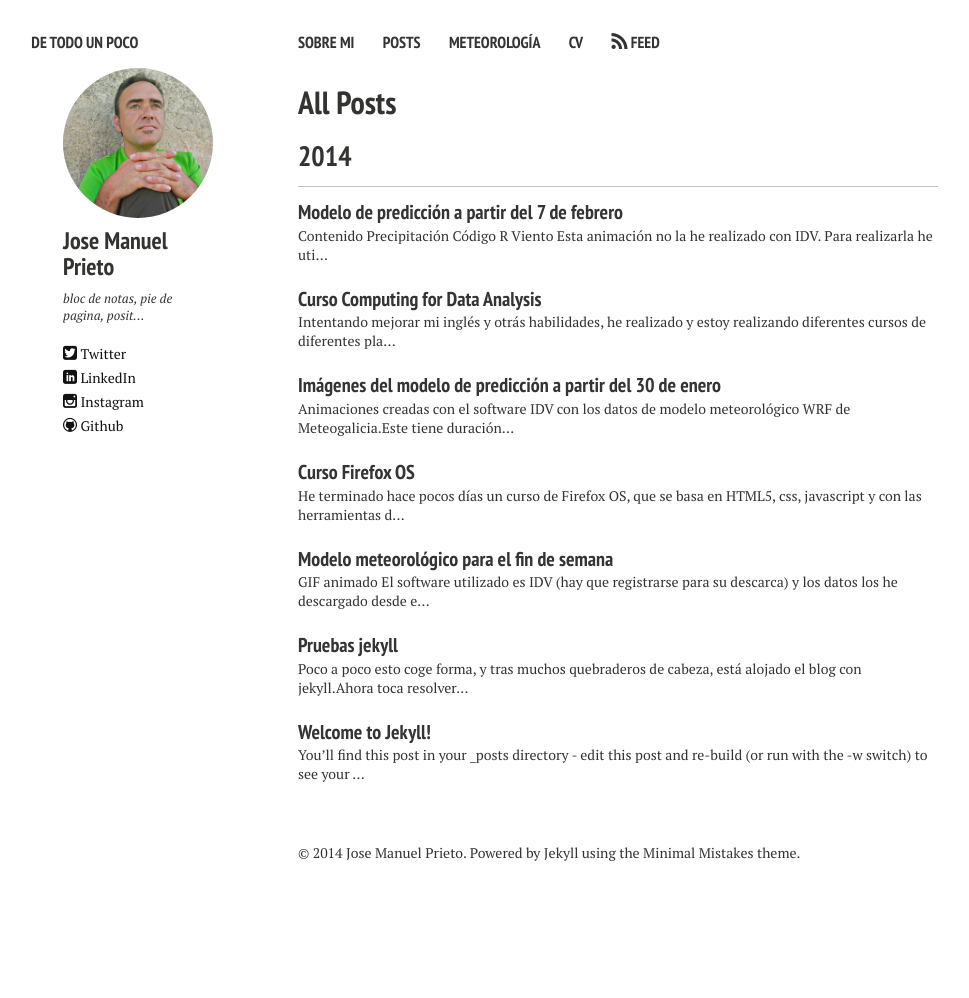
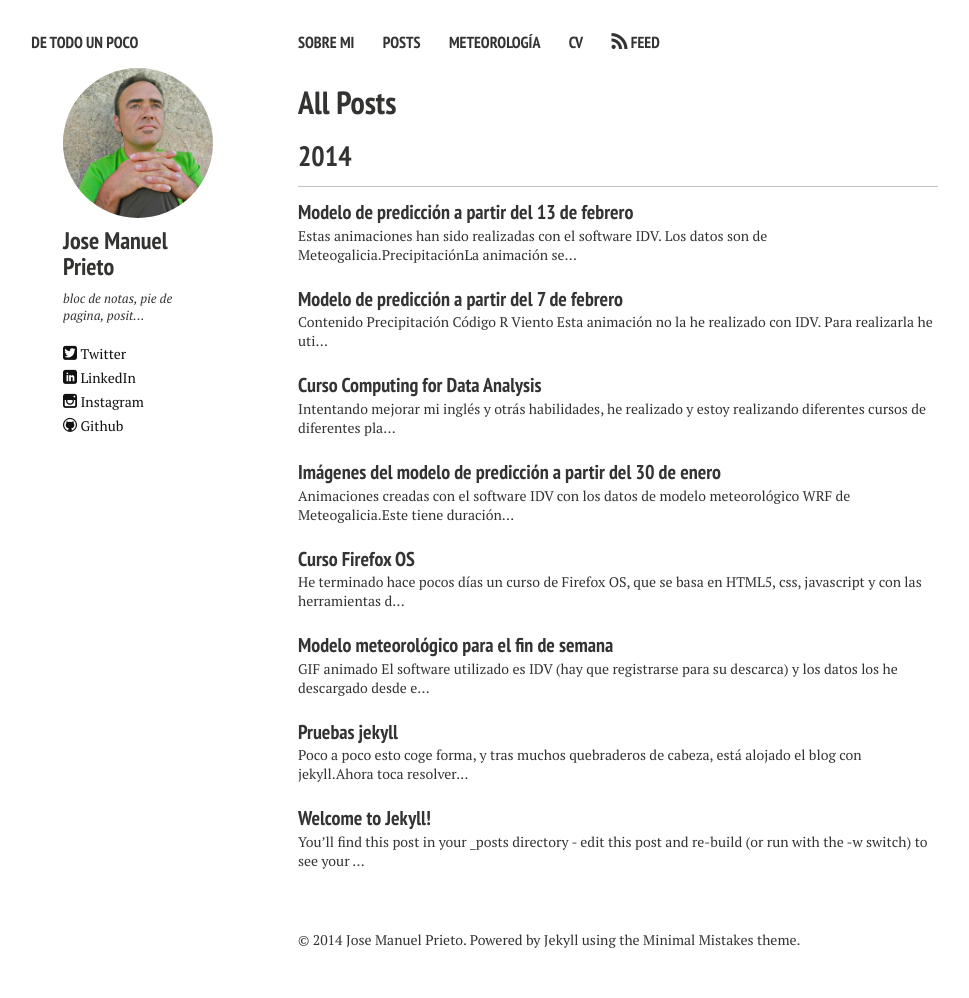
Before and after one commit to jmprietob/jmprietob.github.io, a Jekyll site: the page built from posts.md, in a window 1280 px wide. Shown: the whole page, without its empty margins (22-991 px from the left). Built offline with Jekyll 4.4.1, drawn with Linux system fonts in a browser that asks for light colours; nearby versions of some CDN libraries; before the commit the page ends 911 px from its top, so only the background shows below that.

Commit message:
Post 13-02-2014
Actualización último post.

```diff
--- a/_layouts/home.html
+++ b/_layouts/home.html
@@ -23,7 +23,7 @@
 </div>
 
 <div id="index">
-  <h3><a href="{{ site.url}}/post/">Últimas notas</a></h3>
+  <h3><a href="{{ site.url}}/posts/">Últimas notas</a></h3>
   {% for post in site.posts limit:5 %}
   <article>
     <h2><a href="{{ site.url }}{{ post.url }}" title="{{ post.title }}">{{ post.title }}</a></h2>
--- /dev/null
+++ b/_posts/2014-02-13-prediccion-13-02-2014.markdown
@@ -0,0 +1,22 @@
+---
+layout: post
+title:  "Modelo de predicción a partir del 13 de febrero"
+date:   2014-02-13 15:00:00
+categories: prediccion
+comments: true
+---
+
+
+Estas animaciones han sido realizadas con el software [IDV](http://www.unidata.ucar.edu). Los datos son de [Meteogalicia]( http://www.meteogalicia.es/web/modelos/threddsIndex.action?request_locale=es).
+
+#### Precipitación
+La animación se compone de un mapa de nubosidad (nubes medias y bajas), de la cantidad de precipitación (azul) y nieve (tono verdoso).
+<figure>
+	<img src="/images/precipitacion13022014.gif">
+</figure>
+
+#### Viento
+Se acerca otra ciclogénesis explosiva. La animación se compone de una mapa base de la velocidad del viento (hasta más de 20 m/s) y su dirección.
+<figure>
+	<img src="/images/viento13022014.gif">
+</figure>
```
Also changed, not shown: cv.md (+1 -0 lines), 2 other files.
